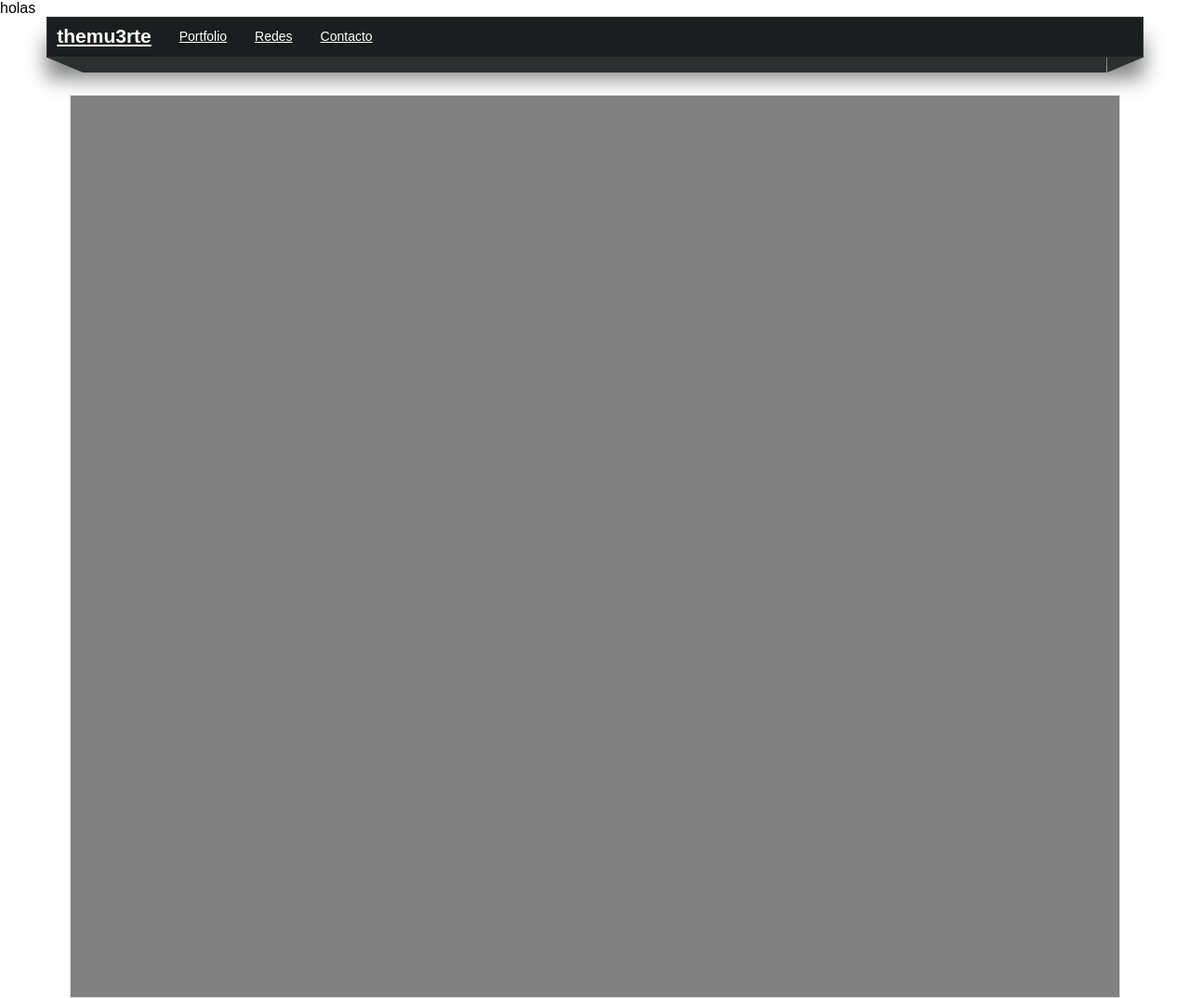
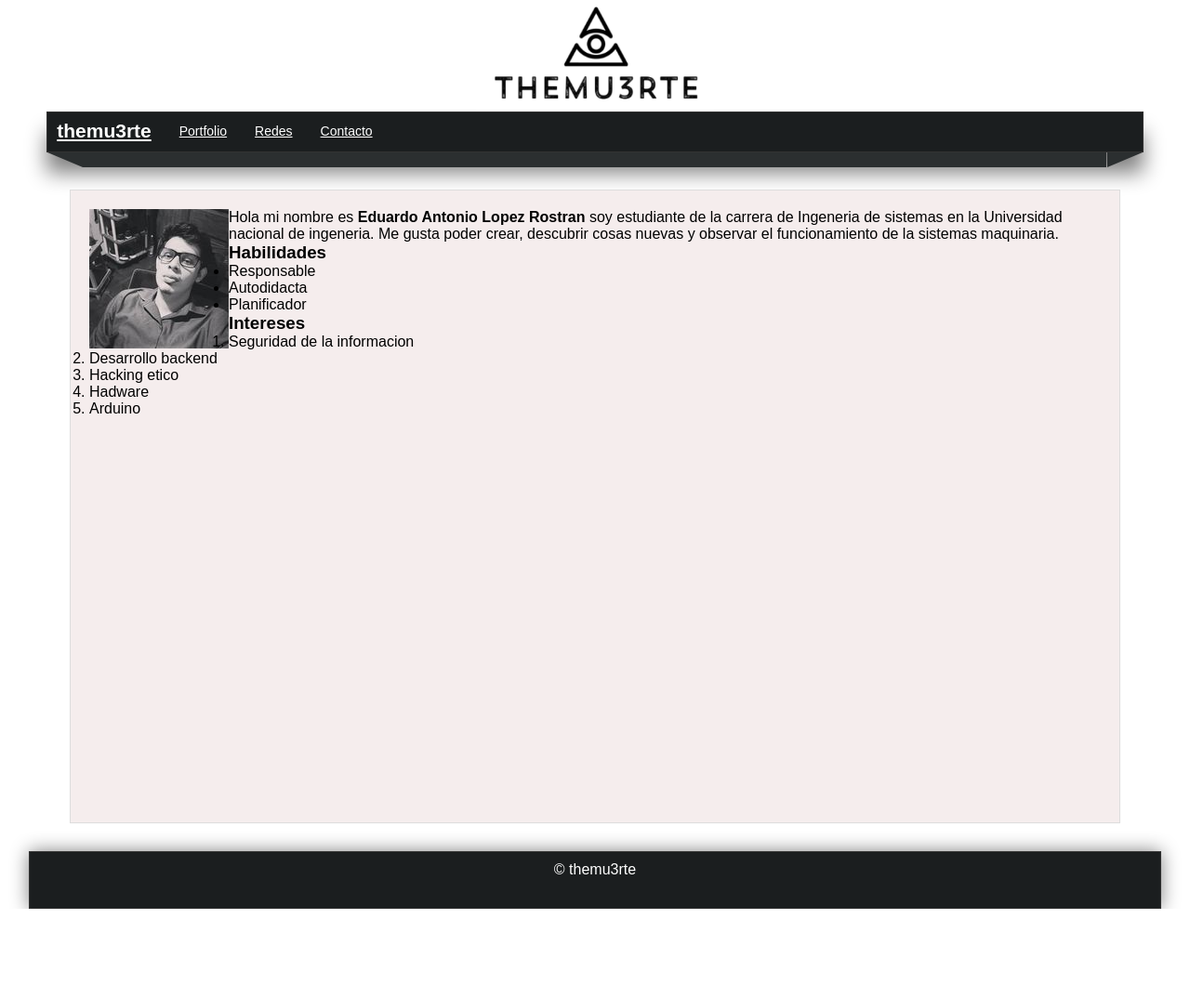
Before and after one commit to themuerte/cs50w-project0, a website: page index.html in a window 1280 px wide. Shown: the top 1074 px of the page at 93% size. After the commit the page ends 978 px from the top, so only its background shows below. Drawn offline with Linux system fonts and the light colour scheme.

Commit message:
🚧 comenzando el contenido de index

```diff
--- a/index.html
+++ b/index.html
@@ -9,9 +9,9 @@
 </head>
 <body>
     <header>
-        <div id="logotipo">
-            holas
-        </div>
+
+        <img src="./img/logo_themu3rte.png" alt="logo themu3rte" id="logotipo">
+
         <nav>
             <ul>
                 <li>
@@ -36,9 +36,30 @@
     </header>
 
    <div id="contenido">
+        <img src="./img/perfil.jpg" alt="imagen de perfil" id="perfil">
 
+        <div id="presentacion">
+            <p>Hola mi nombre es <strong>Eduardo Antonio Lopez Rostran</strong> soy estudiante de la carrera de Ingeneria de sistemas en la Universidad nacional de ingeneria. Me gusta poder crear, descubrir cosas nuevas y observar el funcionamiento de la sistemas maquinaria.</p>
+        </div>
+        <div class="content">
+            <h3>Habilidades</h3>
+            <ul>
+                <li>Responsable</li>
+                <li>Autodidacta</li>
+                <li>Planificador</li>
+            </ul>
+        </div>
+        <div class="content">
+            <h3>Intereses</h3>
+            <ol>
+                <li>Seguridad de la informacion</li>
+                <li>Desarrollo backend</li>
+                <li>Hacking etico</li>
+                <li>Hadware</li>
+                <li>Arduino</li>
+            </ol>
+        </div>
    </div>
-
 
     <footer>
         &copy; themu3rte
--- a/styles/style.scss
+++ b/styles/style.scss
@@ -20,7 +20,14 @@ body{
 
 header{
 
-        nav{
+    #logotipo{
+        width: 20vw;
+        height: 15vh;
+        display: block;
+        margin: 0 auto;
+    }
+
+    nav{
         width: 92vw;
         height: 42.08px;
         margin: 0 auto;
@@ -82,14 +89,23 @@ header{
 #contenido {
     //el minimo tiene que ser de ancho 403px x 630px de alto
     width: 85vw;
-    min-height: 930px;
+    height: 80vh;
     margin: 0 auto;
     margin-bottom: 30px;
     margin-top: 30px;
 
-    background-color: gray;
+    background-color: rgb(245, 237, 237);
     padding: 20px;
     border: 1px solid #ddd;
+
+    #perfil{
+        display: block;
+        float: left;
+    }
+
+    #presentacion{
+
+    }
 }
 
 footer{
```
Also changed, not shown: img/logo_themu3rte.png (added), img/perfil.jpeg (deleted), img/perfil.jpg (added), styles/style.css, 1 other file.
